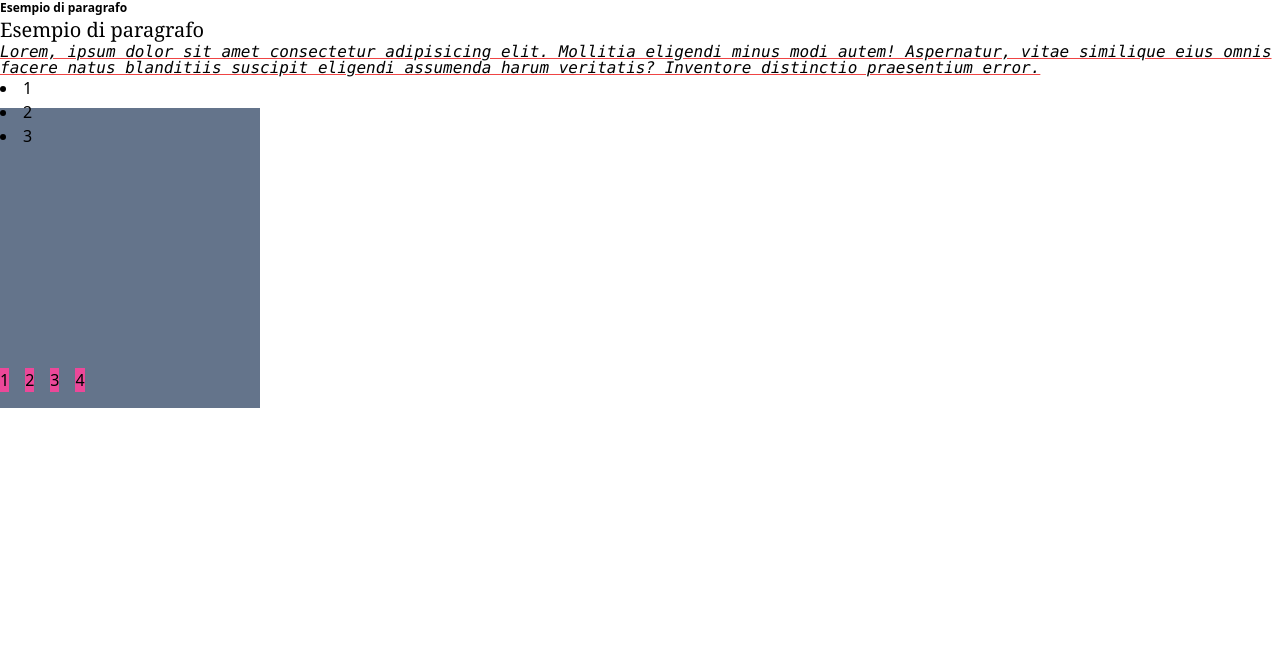
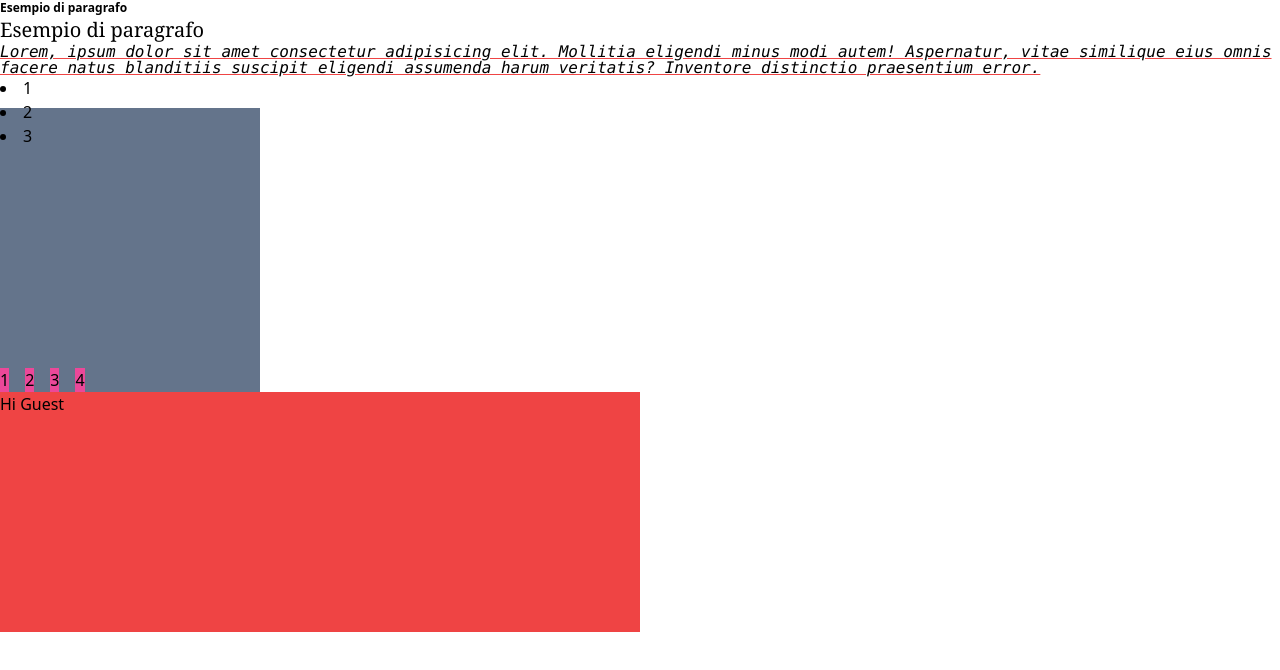
Before and after one commit to SofiaLiggio/Dimora-Tailwind, a plain HTML site: page index.html in a window 1280 px wide. Shown: the part 80-750 px from the top of the page. Drawn offline with nearby package versions, Linux system fonts and the light colour scheme.

Commit message:
dimensions of elements

```diff
--- a/index.html
+++ b/index.html
@@ -37,5 +37,8 @@
       <div class="bg-pink-500">3</div>
       <div class="bg-pink-500">4</div>
     </div>
+    <div class="bg-red-500 w-1/2 h-60">
+      <h1>Hi Guest</h1>
+    </div>
   </body>
 </html>
```
